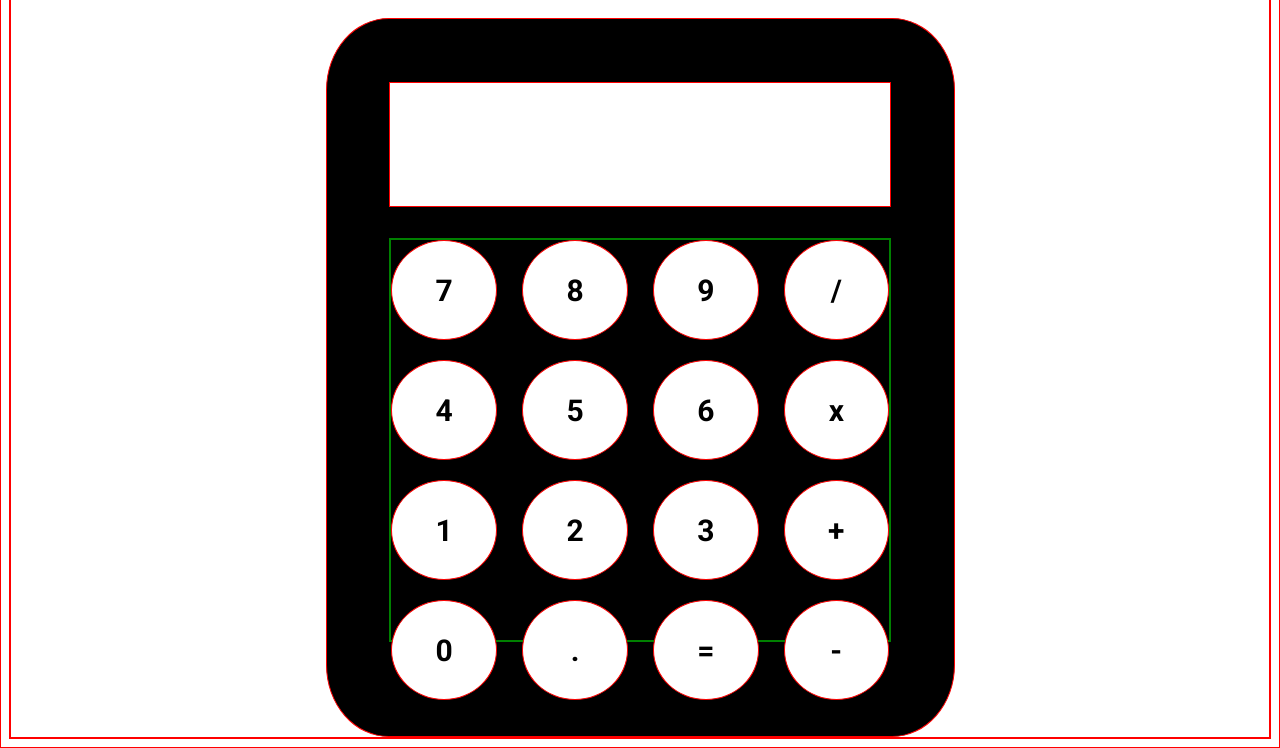
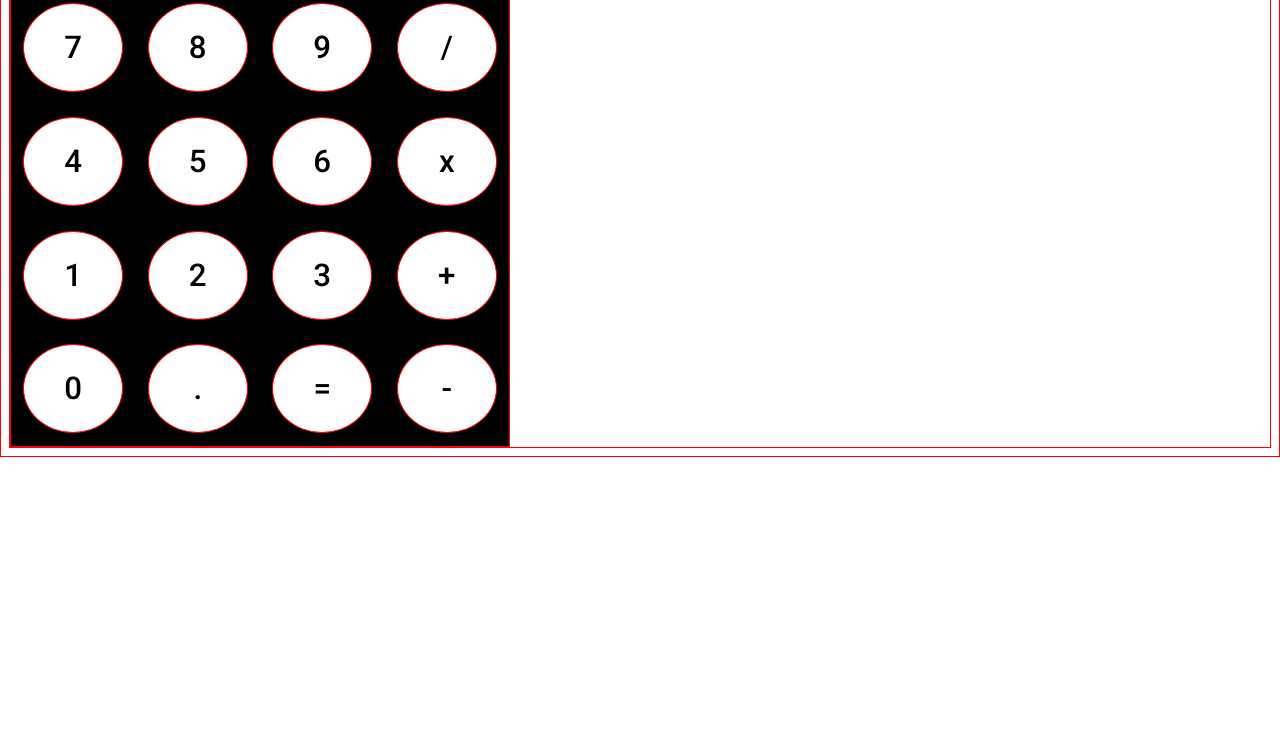
Before and after one commit to nycDevEthan/calculator, a plain HTML site: page index.html in a window 1280 px wide. Shown: the part 120-868 px from the top of the page. After the commit the page ends 800 px from the top, so only its background shows below. Drawn offline with Linux system fonts and the light colour scheme.

Commit message:
Scap code again and restart to help learn CSS grid better using MDN docs.

```diff
--- a/css/style.css
+++ b/css/style.css
@@ -12,38 +12,36 @@ h1 {
     text-align: center;
 }
 
-.container {
-    width: 50%;
-    text-align: center;
-    margin: auto;
-    background: rgba(0, 0, 0);
-    border-radius: 10%;
+.wrapper {
+    font-size: 5rem;
+    width: 500px;
+    /* padding: 50px; */
+    /* margin: 5% 0; */
+    display: grid;
+    grid-area: auto;
+    grid-template-columns: repeat(4, 1fr);
+    /* gap: 10px; */
+    grid-auto-rows: minmax(100px, auto);
+    background-color: black;
 }
 
-.screen {
-    height: 125px;
-    margin: 10% 10% 0 10%;
-    background: rgba(255, 255, 255);
+.display {
+    text-align: right;
+    margin: 2%;
+    grid-column: span 4;
+    grid-row: 1;
+    background-color: rgba(255, 255, 255);
 }
 
-.buttons {
-    border: 2px solid green;
-    display: grid;
-    grid-template-columns: repeat(4, auto);
-    grid-template-rows: repeat(4, 100px);
-    margin: 5% 10% 15% 10%;
-    column-gap: 5%;
-    row-gap: 5%;
-}
-
-.btn {
+.button {
     cursor: pointer;
-    font-size: 3rem;
-    font-weight: 700;
-    background: rgba(255, 255, 255, 1);
+    text-align: center;
+    padding: 20% 0;
+    margin: 10%;
+    background-color: rgba(255, 255, 255);
     border-radius: 100%;
 }
 
-.btn:hover {
-    background: rgba(255, 255, 255, .5);
+.button:hover {
+    background-color: rgba(255, 255, 255, .5);
 }
--- a/index.html
+++ b/index.html
@@ -4,38 +4,34 @@
     <meta charset="UTF-8">
     <meta http-equiv="X-UA-Compatible" content="IE=edge">
     <meta name="viewport" content="width=device-width, initial-scale=1.0">
-    <link rel="stylesheet" href="/css/style.css">
+    <link rel="stylesheet" href="css/style.css">
     <link rel="preconnect" href="https://fonts.googleapis.com">
     <link rel="preconnect" href="https://fonts.gstatic.com" crossorigin>
     <link href="https://fonts.googleapis.com/css2?family=Roboto:ital,wght@0,300;0,400;0,500;0,700;1,400&display=swap" rel="stylesheet">
     <title>100devs Calculator</title>
 </head>
 <body>
-    <main>
-        <h1>100devs Calculator</h1>
-            <div class="container">
-                <div class="screen"></div>
-                    <div class="buttons">
-                        <button class="btn">7</button>
-                        <button class="btn">8</button>
-                        <button class="btn">9</button>
-                        <button class="btn">/</button>
-                        <button class="btn">4</button>
-                        <button class="btn">5</button>
-                        <button class="btn">6</button>
-                        <button class="btn">x</button>
-                        <button class="btn">1</button>
-                        <button class="btn">2</button>
-                        <button class="btn">3</button>
-                        <button class="btn">+</button>
-                        <button class="btn">0</button>
-                        <button class="btn">.</button>
-                        <button class="btn">=</button>
-                        <button class="btn">-</button>
-                    </div>
-            </div>
-    </main>
-
-    <script src="/js/main.js"></script>
+    <!-- <main> -->
+        <div class="wrapper">
+            <div class="display">This is the screen</div>
+            <div class="button">7</div>
+            <div class="button">8</div>
+            <div class="button">9</div>
+            <div class="button">/</div>
+            <div class="button">4</div>
+            <div class="button">5</div>
+            <div class="button">6</div>
+            <div class="button">x</div>
+            <div class="button">1</div>
+            <div class="button">2</div>
+            <div class="button">3</div>
+            <div class="button">+</div>
+            <div class="button">0</div>
+            <div class="button">.</div>
+            <div class="button">=</div>
+            <div class="button">-</div>
+        </div>
+    <!-- </main> -->
+    <script src="js/main.js"></script>
 </body>
 </html>
--- a/js/main.js
+++ b/js/main.js
@@ -1,11 +1,17 @@
+// constructor - properties and methods
+
 class Calculator {
-    constructor(number1, number2, operand1, operand2) {
+    constructor() {
 
     }
 }
 
-let calculator = new Calculator;
+const calculator = new Calculator;
 
-let userInput = document.querySelector('button').addEventListener()
+// click number button
+// display value of number button on screen
+// append numbers clicked to display value on output
+// store in variable
+// if operator is clicked, clear display
 
-console.log(userInput);
+// **special** - when you type in 100 or the result is 100 - play a 100devs Gif
```
